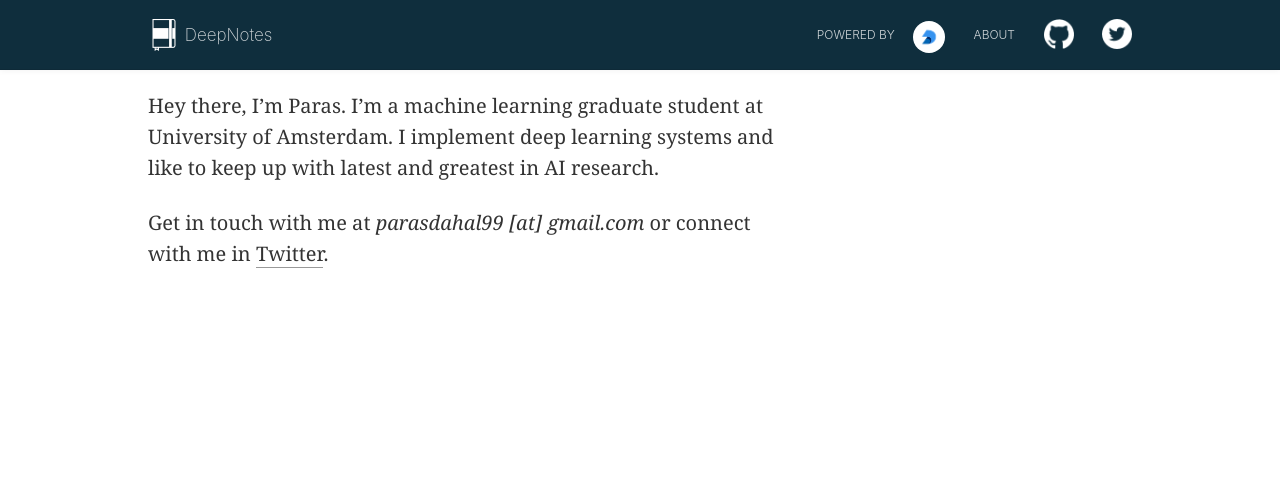
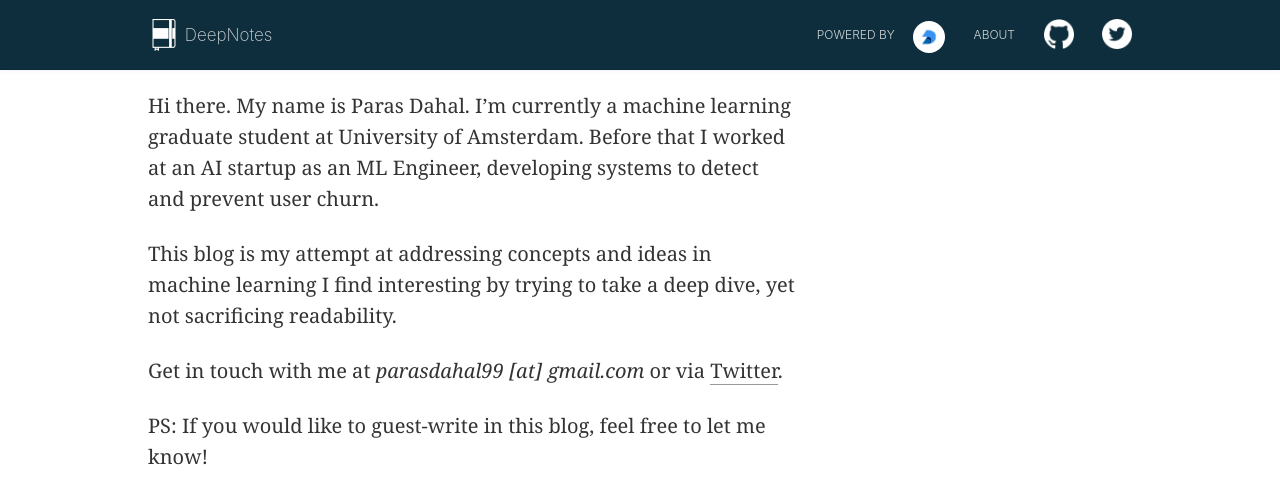
Before and after one commit to parasdahal/deepnotes, a Jekyll site: the page built from about.md, in a window 1280 px wide. Shown: the top 504 px of the page. Built offline with Jekyll 4.4.1, drawn with Linux system fonts in a browser that asks for light colours.

Commit message:
Modified about section.

```diff
--- a/about.md
+++ b/about.md
@@ -4,6 +4,10 @@ title: About
 ---
 
 
-Hey there, I'm Paras. I'm a machine learning graduate student at University of Amsterdam. I implement deep learning systems and like to keep up with latest and greatest in AI research.
+Hi there. My name is Paras Dahal. I'm currently a machine learning graduate student at University of Amsterdam. Before that I worked at an AI startup as an ML Engineer, developing systems to detect and prevent user churn.
 
-Get in touch with me at *parasdahal99 [at] gmail.com* or connect with me in [Twitter](http://twitter.com/parasdahal).
+This blog is my attempt at addressing concepts and ideas in machine learning I find interesting by trying to take a deep dive, yet not sacrificing readability.
+
+Get in touch with me at *parasdahal99 [at] gmail.com* or via [Twitter](http://twitter.com/parasdahal).
+
+PS: If you would like to guest-write in this blog, feel free to let me know!
```
